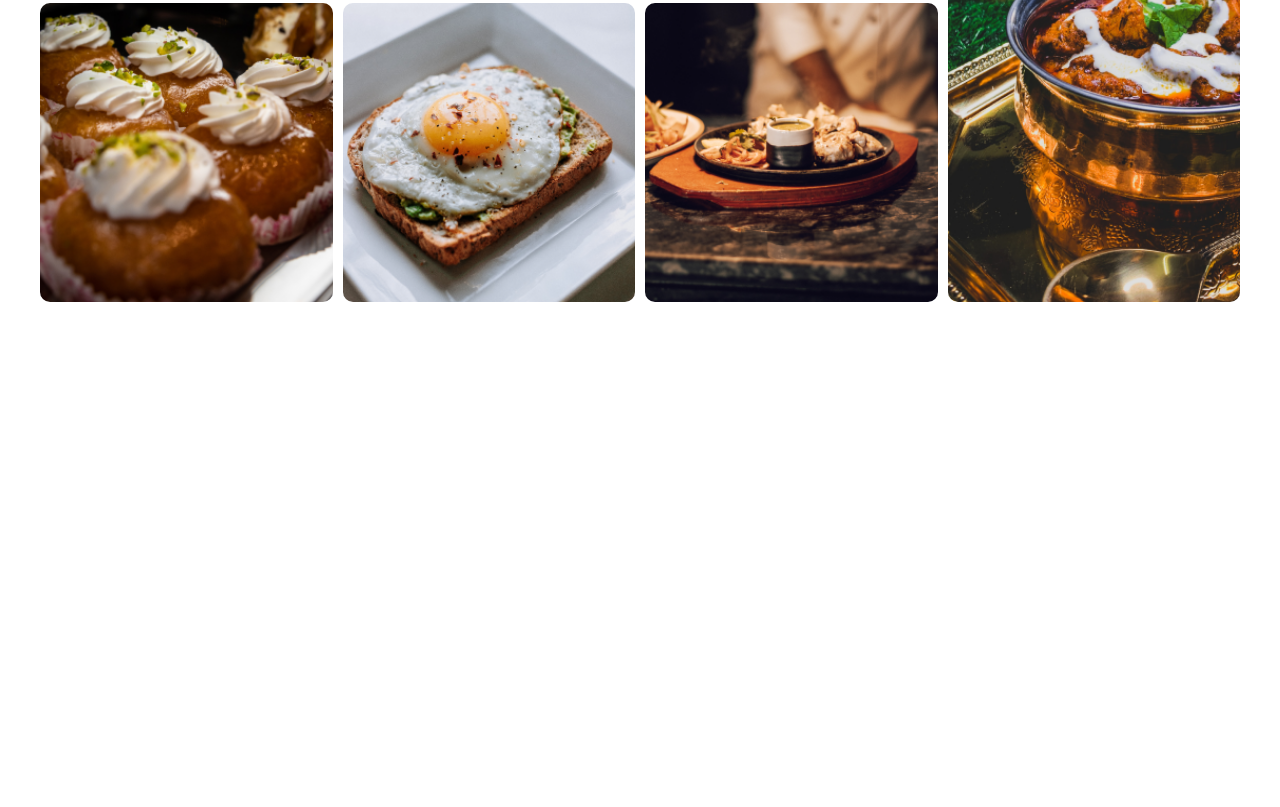
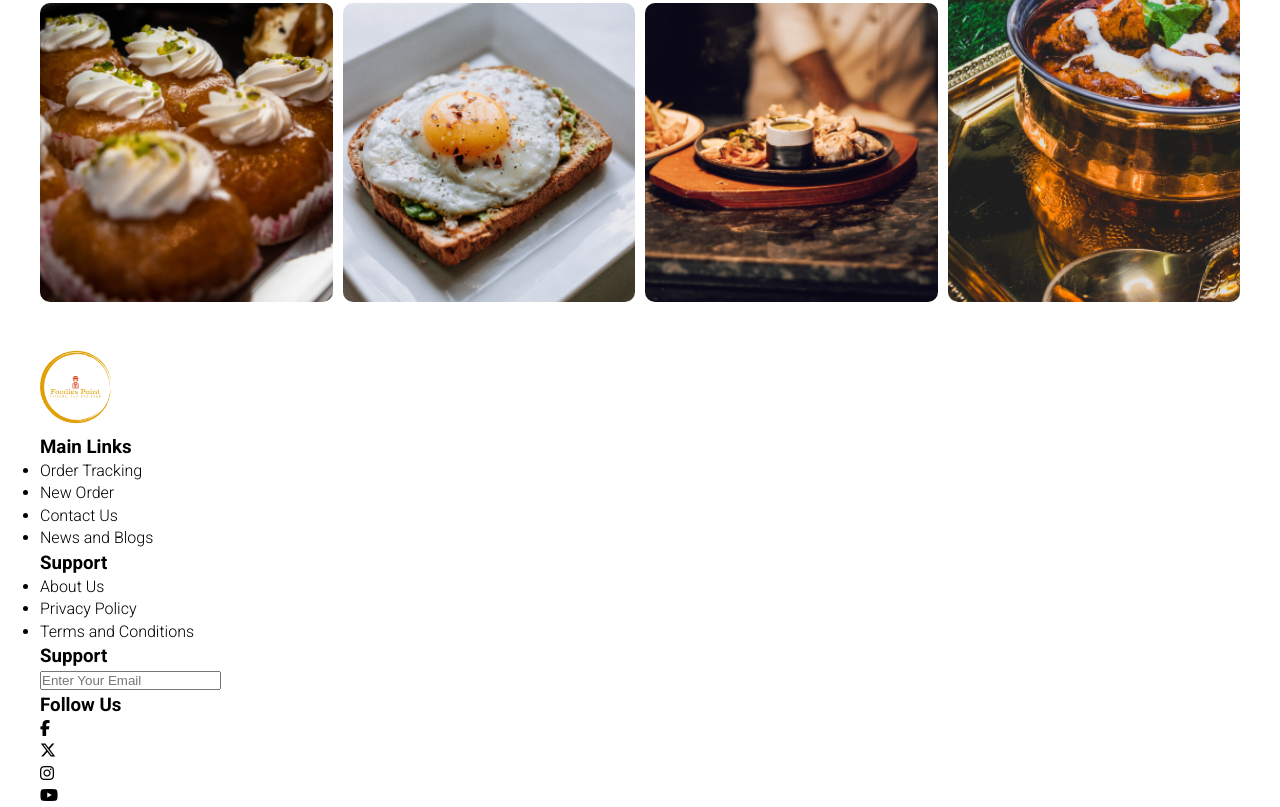
Before and after one commit to pritha921/resturantWebsite, a plain HTML site: page index.html in a window 1280 px wide. Shown: the part 1783-2590 px from the top of the page. Before the commit the page ends 2130 px from the top, so only its background shows below. Drawn offline with Linux system fonts and the light colour scheme.

Commit message:
updated the html of footer section.

```diff
--- a/index.html
+++ b/index.html
@@ -91,5 +91,55 @@
             </div>
         </div>
     </div>
+
+    <!-- Footer section -->
+    <footer>
+        <div class="footer_container container">
+            <div class="footer_logo">
+                <img class="logo_img" src="logo.png" alt="app_logo">
+            </div>
+            <div class="link_lists">
+                <h3>Main Links</h3>
+                <ul>
+                    <li>Order Tracking</li>
+                    <li>New Order</li>
+                    <li>Contact Us</li>
+                    <li>News and Blogs</li>
+                </ul>
+            </div>
+
+            <div class="link_lists">
+                <h3>Support</h3>
+                <ul>
+                    <li>About Us</li>
+                    <li>Privacy Policy</li>
+                    <li>Terms and Conditions</li>
+                </ul>
+            </div>
+            <div class="news_letter">
+                <h3>Support</h3>
+                <input type="email" placeholder="Enter Your Email">
+                <h3>Follow Us</h3>
+                <div class="icon_container">
+                    <div class="icon">
+                        <i class="fa fa-facebook"></i>
+                    </div>
+
+                    <div class="icon">
+                        <i class="fa-brands fa-x-twitter"></i>
+                    </div>
+
+                    <div class="icon">
+                        <i class="fa-brands fa-instagram"></i>
+                    </div>
+
+                    <div class="icon">
+                        <i class="fa-brands fa-youtube"></i>
+                    </div>
+                </div>
+            </div>
+
+        </div>
+    </footer>
 </body>
 </html>
```
